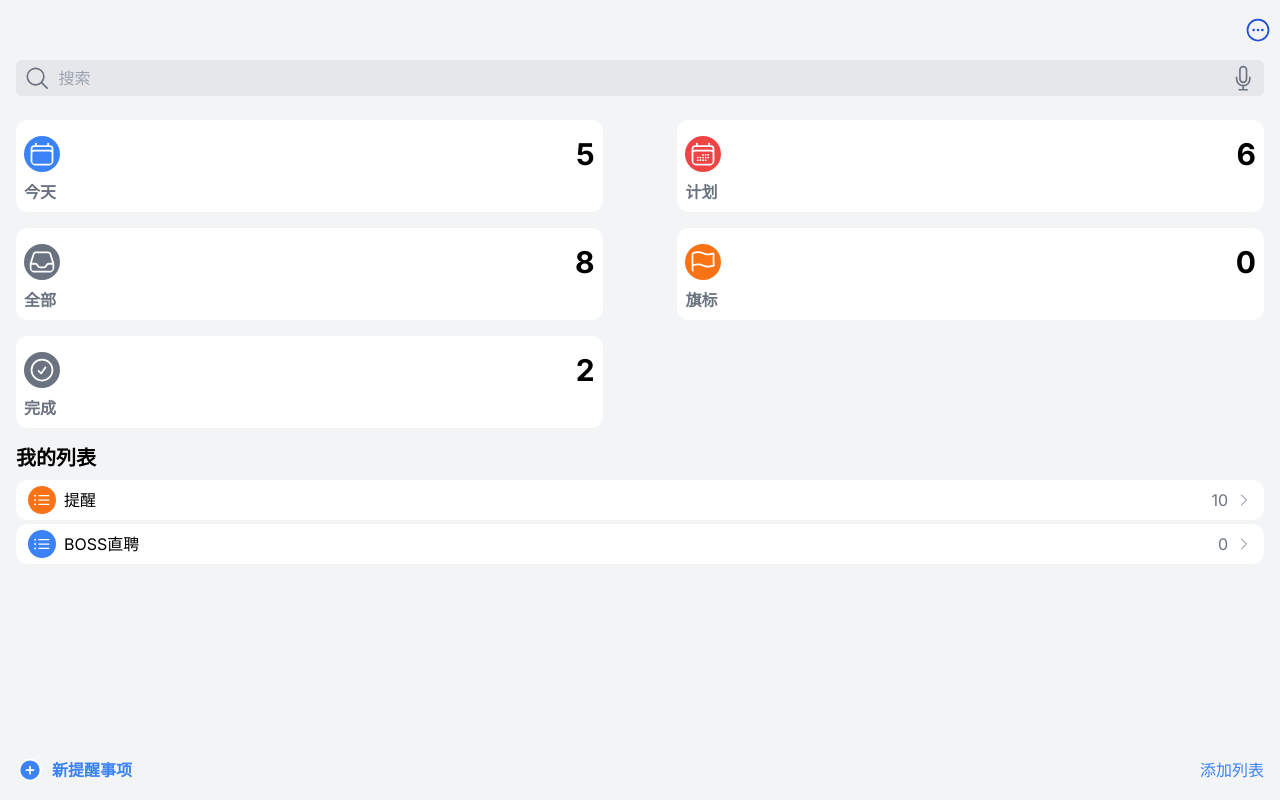
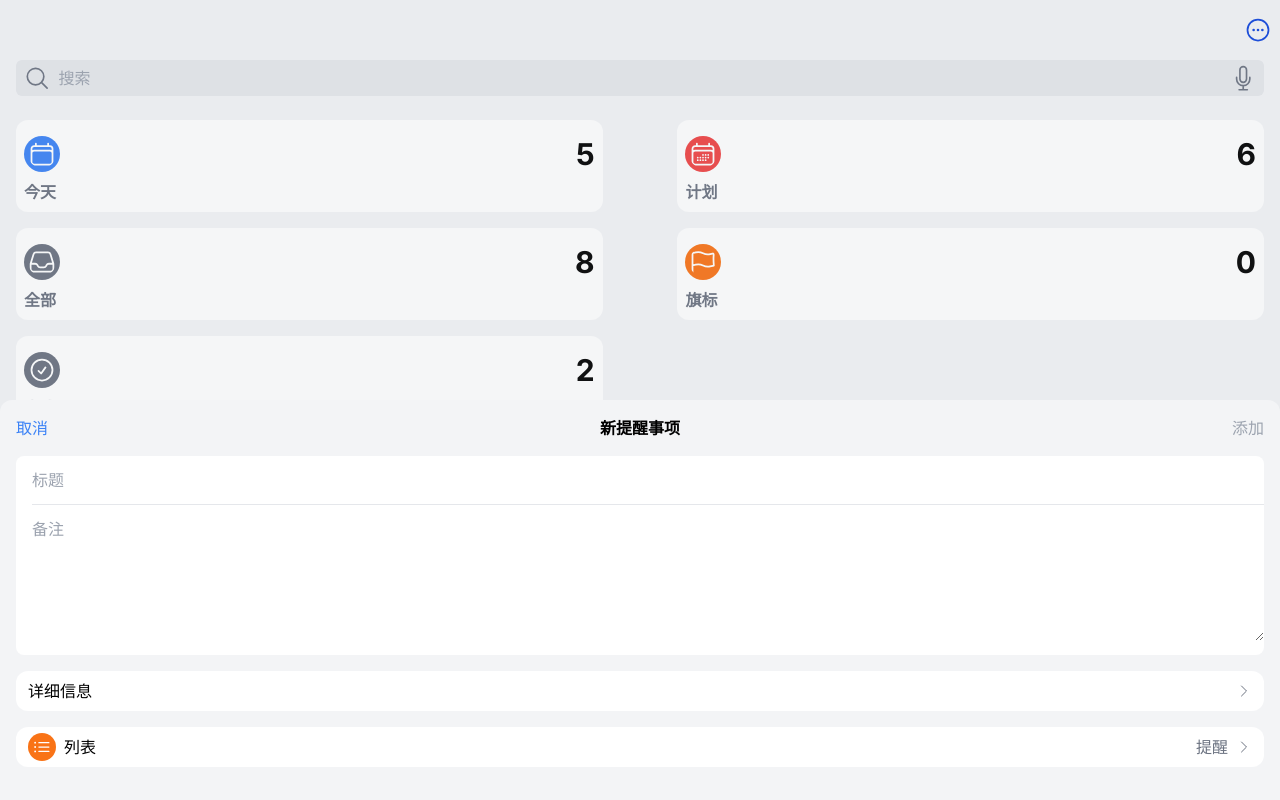
Before and after one commit to boh5/f-todo, a Next.js app: page / in a window 1280 px wide. Both pictures are taken after a click on the button "新提醒事项". Built offline with nearby package versions, Linux system fonts and the light colour scheme.

Commit message:
:sparkles: Add new todo tab

```diff
--- /dev/null
+++ b/components/NewTodo.tsx
@@ -0,0 +1,66 @@
+import Overlay from "@/components/Overlay";
+import CommonList from "@/components/list/CommonList";
+import clsx from "clsx";
+import { Dispatch, SetStateAction, useState } from "react";
+
+export default function NewTodo({
+  showState,
+  setShowState,
+}: {
+  showState: boolean;
+  setShowState: Dispatch<SetStateAction<boolean>>;
+}) {
+  const [hasTitle, setHasTitle] = useState(false);
+
+  return (
+    <div>
+      {showState && <Overlay onClick={() => setShowState(false)} />}
+      <div
+        className={clsx(
+          "fixed z-20 shadow-xl transition-all duration-700 h-1/2 p-4 bg-gray-100 left-0 rounded-t-xl w-full space-y-4",
+          showState ? "bottom-0" : "-bottom-1/2",
+        )}
+      >
+        {/* Header */}
+        <div className="flex justify-between items-center">
+          <button
+            className="text-blue-500 transition active:text-blue-300 disabled:text-gray-300"
+            onClick={() => setShowState(false)}
+          >
+            取消
+          </button>
+          <h1 className="font-bold">新提醒事项</h1>
+          <button
+            className="text-blue-500 disabled:text-gray-400"
+            disabled={!hasTitle}
+          >
+            添加
+          </button>
+        </div>
+        {/* Inputs */}
+        <div className="bg-white pl-4 py-2 rounded-lg w-full space-y-2">
+          <input
+            className="w-full pr-4 leading-8 focus:outline-none"
+            type="text"
+            placeholder="标题"
+            onInput={(e) => {
+              if (e.currentTarget.value) {
+                setHasTitle(true);
+              } else {
+                setHasTitle(false);
+              }
+            }}
+          />
+          <div className="border-b"></div>
+          <textarea
+            className="w-full pr-4 leading-8 focus:outline-none"
+            rows={4}
+            placeholder="备注"
+          />
+        </div>
+        <CommonList title="详细信息" tip="" />
+        <CommonList iconBg="bg-orange-500" title="列表" tip="提醒" />
+      </div>
+    </div>
+  );
+}
--- a/components/Overlay.tsx
+++ b/components/Overlay.tsx
@@ -4,7 +4,7 @@ export default function Overlay({ onClick }: { onClick?: () => void }) {
   return (
     <div
       onClick={onClick}
-      className="fixed top-0 left-0 m-0 w-full h-full bg-gray-400 bg-opacity-10 z-10 transition-all duration-1000"
+      className="fixed top-0 left-0 m-0 w-full h-full bg-gray-400 bg-opacity-10 z-10"
     ></div>
   );
 }
--- a/components/PageFooter.tsx
+++ b/components/PageFooter.tsx
@@ -1,16 +1,24 @@
+import NewTodo from "@/components/NewTodo";
 import { PlusCircleIcon } from "@heroicons/react/24/outline";
 import Link from "next/link";
+import { useState } from "react";
 
 export default function PageFooter({ addList }: { addList?: boolean }) {
+  const [showNewTodo, setShowNewTodo] = useState(false);
+
   return (
-    <div className="fixed w-full bottom-0 left-0 right-0 p-4 text-blue-500">
-      <div className="flex justify-between items-center">
-        <button className="flex items-center space-x-2">
+    <div className="fixed w-full bottom-0 left-0 right-0 p-4">
+      <div className="flex justify-between items-center text-blue-500">
+        <button
+          className="flex items-center space-x-2"
+          onClick={() => setShowNewTodo(true)}
+        >
           <PlusCircleIcon className="w-7 fill-blue-500 text-white" />
           <span className="font-bold">新提醒事项</span>
         </button>
         {addList ? <Link href="#">添加列表</Link> : <div></div>}
       </div>
+      <NewTodo showState={showNewTodo} setShowState={setShowNewTodo} />
     </div>
   );
 }
--- a/components/SiteHeader.tsx
+++ b/components/SiteHeader.tsx
@@ -49,8 +49,8 @@ export default function SiteHeader({
             <DropDown items={dropDownItems} />
           </div>
         )}
-        {showDropDown && <Overlay onClick={() => setShowDropDown(false)} />}
       </div>
+      {showDropDown && <Overlay onClick={() => setShowDropDown(false)} />}
     </div>
   );
 }
--- a/components/list/CommonList.tsx
+++ b/components/list/CommonList.tsx
@@ -5,16 +5,18 @@ export default function CommonList({
   title,
   tip,
 }: {
-  iconBg: "bg-blue-500" | "bg-orange-500";
+  iconBg?: "bg-blue-500" | "bg-orange-500";
   title: string;
   tip: string;
 }) {
   return (
     <div className="flex justify-between items-center bg-white h-10 p-3 rounded-xl">
       <div className="flex space-x-2 items-center">
-        <ListBulletIcon
-          className={`w-7 text-white p-1 rounded-full ${iconBg}`}
-        />
+        {iconBg && (
+          <ListBulletIcon
+            className={`w-7 text-white p-1 rounded-full ${iconBg}`}
+          />
+        )}
         <div>{title}</div>
       </div>
       <div className="flex items-center space-x-2 text-gray-500">
```
